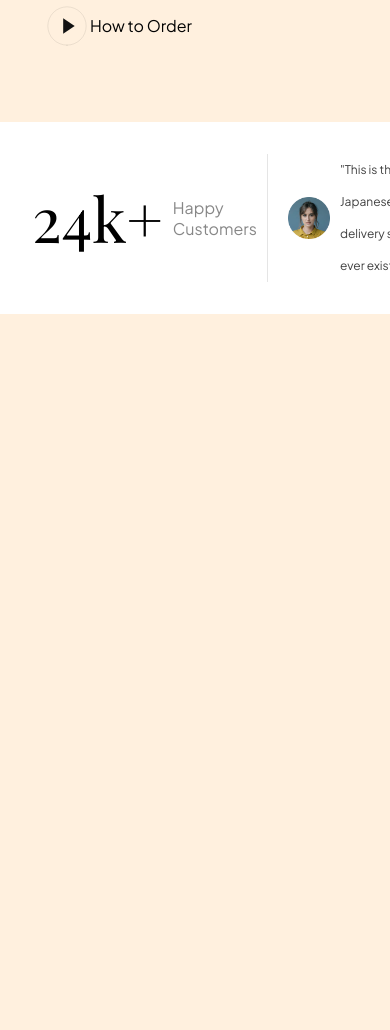
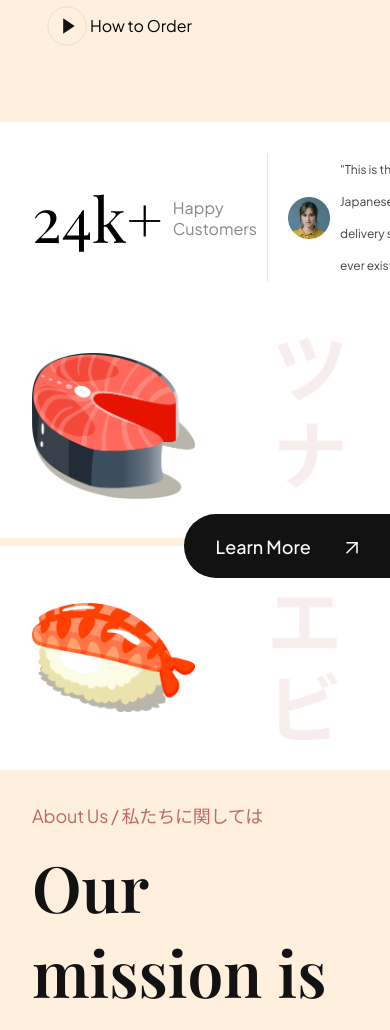
Before and after one commit to napatsawan-az/sushi-web, a website built with Vite: page index.html in a window 390 px wide. Shown: the part 1094-2124 px from the top of the page. Before the commit the page ends 1408 px from the top, so only its background shows below. Built offline with nearby package versions, Linux system fonts and the light colour scheme.

Commit message:
add section about us

```diff
--- a/css/sections/about.css
+++ b/css/sections/about.css
@@ -0,0 +1,132 @@
+.about-us {
+  display: flex;
+  min-height: 720px;
+  overflow: hidden;
+}
+
+.about-us__image {
+  flex: 1;
+  display: flex;
+  flex-direction: column;
+  justify-content: center;
+  background: var(--color-white);
+  position: relative;
+}
+
+.about-us__image div {
+  padding: 32px 64px;
+  flex: 1;
+  display: flex;
+  align-items: center;
+  background-position: center;
+  background-repeat: no-repeat;
+  background-size: contain;
+}
+
+.about-us__image-sushi3 {
+  border-bottom: 8px solid var(--color-creamson);
+  background-image: url(../../assets/about_bg1.png);
+}
+
+.about-us__image-sushi2 {
+  background-image: url(../../assets/about_bg2.png);
+}
+
+.about-us__image-sushi3 img {
+  width: 225px;
+  height: 200px;
+}
+
+.about-us__image-sushi2 img {
+  width: 240px;
+  height: 160px;
+}
+
+.about-us__button {
+  position: absolute;
+  right: 0;
+  padding: 12px 32px;
+  height: 64px;
+  background: var(--secondary-color);
+  border-radius: 32px 0 0 32px;
+  border: 0;
+  outline: 0;
+  color: #fff;
+  font-family: var(--plus-jakarta-sans);
+  font-weight: 500;
+  font-size: 18px;
+  line-height: 23px;
+  cursor: pointer;
+}
+
+.about-us__button img {
+  object-fit: contain;
+  margin-left: 32px;
+}
+
+.about-us__content {
+  padding: 64px;
+  flex: 1;
+  display: flex;
+  justify-content: center;
+  flex-direction: column;
+}
+
+/* START: about us media queries */
+@media screen and (max-width: 1024px) {
+  .about-us {
+    flex-direction: column;
+  }
+
+  .about-us__image {
+    flex-direction: row;
+  }
+
+  .about-us__image-sushi3 {
+    border-bottom: none;
+    border-right: 8px solid var(--color-creamson);
+  }
+
+  .about-us__button {
+    display: none;
+  }
+}
+
+@media screen and (max-width: 750px) {
+  .about-us__image {
+    flex-direction: column;
+  }
+
+  .about-us__image-sushi3 {
+    border-bottom: 8px solid var(--color-creamson);
+    border-right: none;
+  }
+
+  .about-us__button {
+    display: block;
+    top: 47%;
+  }
+}
+
+@media screen and (max-width: 550px) {
+  .about-us__image-sushi2 img,
+  .about-us__image-sushi3 img {
+    width: 50%;
+    height: 160px;
+
+    object-fit: contain;
+  }
+
+  .about-us__image div {
+    padding: 32px;
+  }
+
+  .about-us__button {
+    top: 44%;
+  }
+
+  .about-us__content {
+    padding: 32px;
+  }
+}
+/* END: about us media queries */
--- a/css/style.css
+++ b/css/style.css
@@ -4,8 +4,8 @@
 /* other css file imports */
 @import url("sections/header.css");
 @import url("sections/hero.css");
-/* @import url("sections/about.css");
-@import url("sections/popular.css");
+@import url("sections/about.css");
+/* @import url("sections/popular.css");
 @import url("sections/trending.css");
 @import url("sections/subscribe.css");
 @import url("sections/footer.css"); */
@@ -104,65 +104,6 @@ a {
   scrollbar-width: none; /* Firefox */
 }
 
-/* START: about us media queries */
-@media screen and (max-width: 1024px) {
-  .about-us {
-    flex-direction: column;
-  }
-
-  .about-us__image {
-    flex-direction: row;
-  }
-
-  .about-us__image-sushi3 {
-    border-bottom: none;
-    border-right: 8px solid var(--color-creamson);
-  }
-
-  .about-us__button {
-    display: none;
-  }
-}
-
-@media screen and (max-width: 750px) {
-  .about-us__image {
-    flex-direction: column;
-  }
-
-  .about-us__image-sushi3 {
-    border-bottom: 8px solid var(--color-creamson);
-    border-right: none;
-  }
-
-  .about-us__button {
-    display: block;
-    top: 47%;
-  }
-}
-
-@media screen and (max-width: 550px) {
-  .about-us__image-sushi2 img,
-  .about-us__image-sushi3 img {
-    width: 50%;
-    height: 160px;
-
-    object-fit: contain;
-  }
-
-  .about-us__image div {
-    padding: 32px;
-  }
-
-  .about-us__button {
-    top: 44%;
-  }
-
-  .about-us__content {
-    padding: 32px;
-  }
-}
-/* END: about us media queries */
-
 /* START: popular media queries */
 @media screen and (max-width: 550px) {
   .popular-foods {
--- a/index.html
+++ b/index.html
@@ -44,7 +44,7 @@
 
     <!-- Section Hero -->
     <section class="hero">
-      <!-- Left Side -->
+      <!-- left Side -->
       <div class="hero-image">
         <img src="assets/sushi-1.png" alt="sushi" />
 
@@ -58,7 +58,7 @@
         <div class="hero-image__overlay"></div>
       </div>
 
-      <!-- Right Side -->
+      <!-- right Side -->
       <div class="hero-content">
         <div class="hero-content-info">
           <h1>Feel the taste of Japanese food</h1>
@@ -92,6 +92,38 @@
         </div>
       </div>
     </section>
+
+    <!-- Section About us -->
+    <section class="about-us" id="about-us">
+      <!-- left side -->
+      <div class="about-us__image">
+        <div class="about-us__image-sushi3">
+          <img src="assets/sushi-3.png" alt="sushi" />
+        </div>
+
+        <button class="about-us__button">
+          Learn More
+          <img src="assets/arrow-up-right.svg" alt="learn more" />
+        </button>
+
+        <div class="about-us__image-sushi2">
+          <img src="assets/sushi-2.png" alt="sushi" />
+        </div>
+      </div>
+
+      <!-- right side -->
+      <div class="about-us__content">
+        <p class="sushi__subtitle">About Us / 私たちに関しては</p>
+        <h3 class="sushi__title">
+          Our mission is to bring true Japanese flavours to you.
+        </h3>
+        <p class="sushi__description">
+          We will continue to provide the experience of Omotenashi, the Japanese
+          mindset of hospitality, with our shopping and dining for our
+          customers.
+        </p>
+      </div>
+    </section>
     <script src="js/script.js" type="module"></script>
   </body>
 </html>
```
